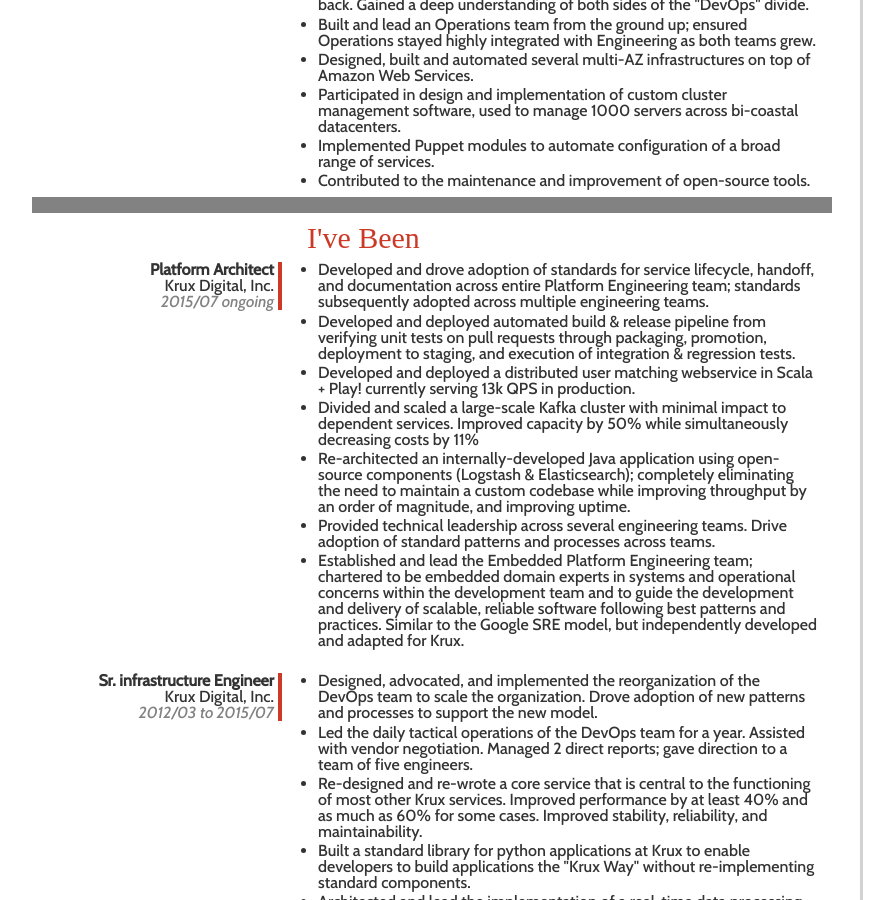
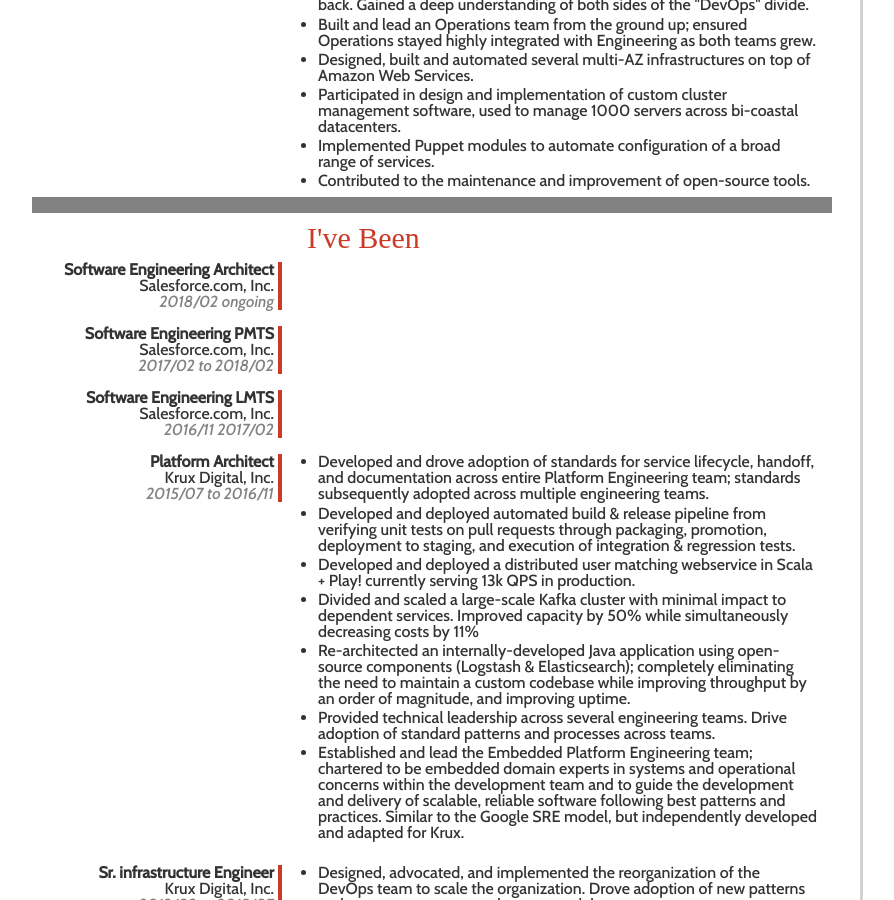
Before and after one commit to plathrop/plathrop.github.io, a Jekyll site: the page resume.html, which Jekyll copies as it is, in a window 1280 px wide and 900 px high, scrolled down 985 px. Shown: the whole window, without its empty margins (143-1037 px from the left). Built offline with Jekyll 4.4.1, drawn with Linux system fonts in a browser that asks for light colours; some web fonts are replaced.

Commit message:
Add Salesforce

```diff
--- a/resume.html
+++ b/resume.html
@@ -157,9 +157,51 @@
     <div class="row">
       <div class="offset7 span10 text-right">
         <div class="job-border"></div>
+        <span class="job-title">Software Engineering Architect</span><br/>
+        <span class="job-company">Salesforce.com, Inc.</span><br/>
+        <span class="job-period">2018/02 ongoing</span>
+      </div>
+      <div class="offset1 span21">
+        <ul>
+        </ul>
+      </div>
+    </div>
+    <br/>
+
+    <div class="row">
+      <div class="offset7 span10 text-right">
+        <div class="job-border"></div>
+        <span class="job-title">Software Engineering PMTS</span><br/>
+        <span class="job-company">Salesforce.com, Inc.</span><br/>
+        <span class="job-period">2017/02 to 2018/02</span>
+      </div>
+      <div class="offset1 span21">
+        <ul>
+        </ul>
+      </div>
+    </div>
+    <br/>
+
+    <div class="row">
+      <div class="offset7 span10 text-right">
+        <div class="job-border"></div>
+        <span class="job-title">Software Engineering LMTS</span><br/>
+        <span class="job-company">Salesforce.com, Inc.</span><br/>
+        <span class="job-period">2016/11 2017/02</span>
+      </div>
+      <div class="offset1 span21">
+        <ul>
+        </ul>
+      </div>
+    </div>
+    <br/>
+
+    <div class="row">
+      <div class="offset7 span10 text-right">
+        <div class="job-border"></div>
         <span class="job-title">Platform Architect</span><br/>
         <span class="job-company">Krux Digital, Inc.</span><br/>
-        <span class="job-period">2015/07 ongoing</span>
+        <span class="job-period">2015/07 to 2016/11</span>
       </div>
       <div class="offset1 span21">
         <ul>
```
